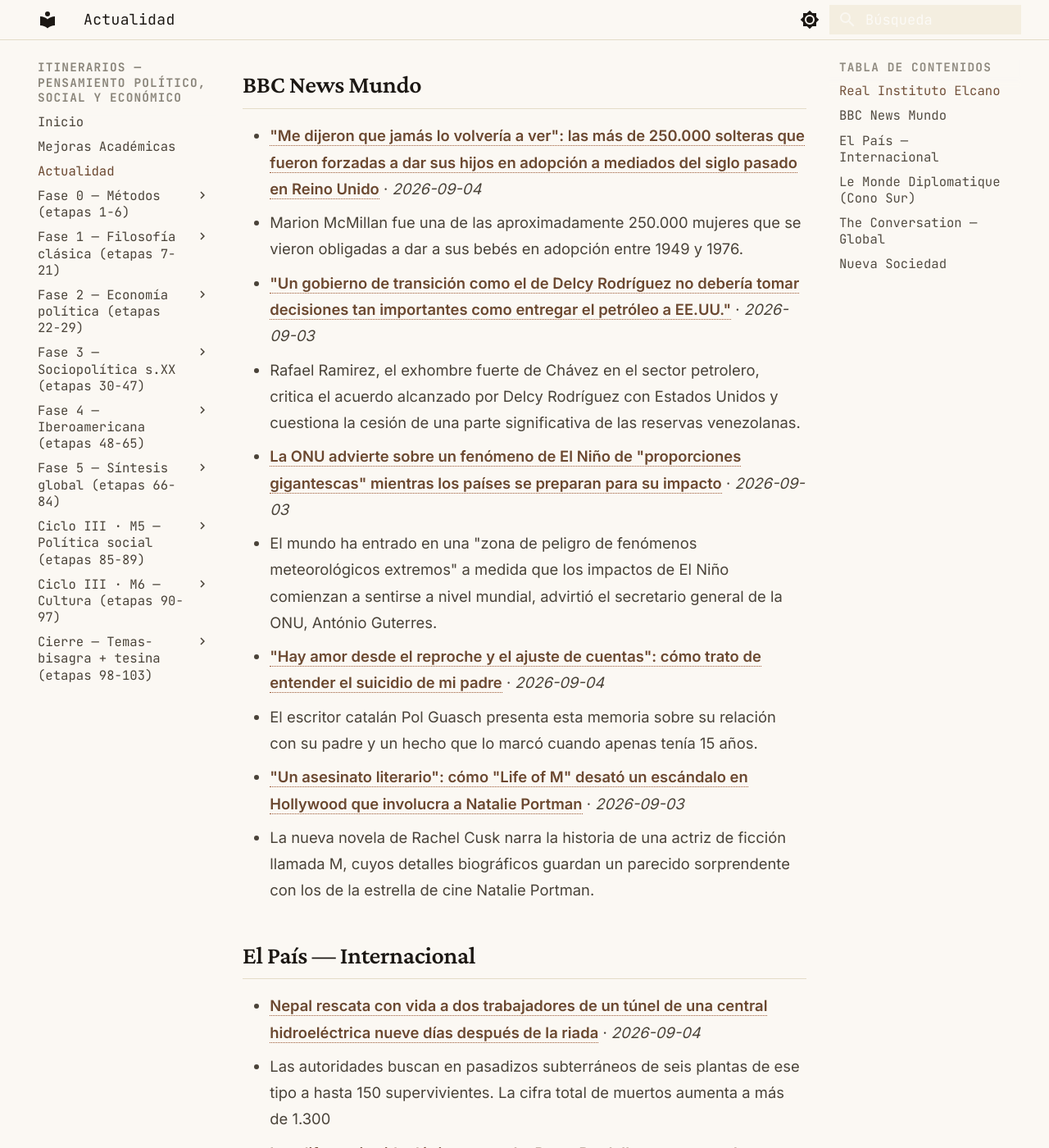
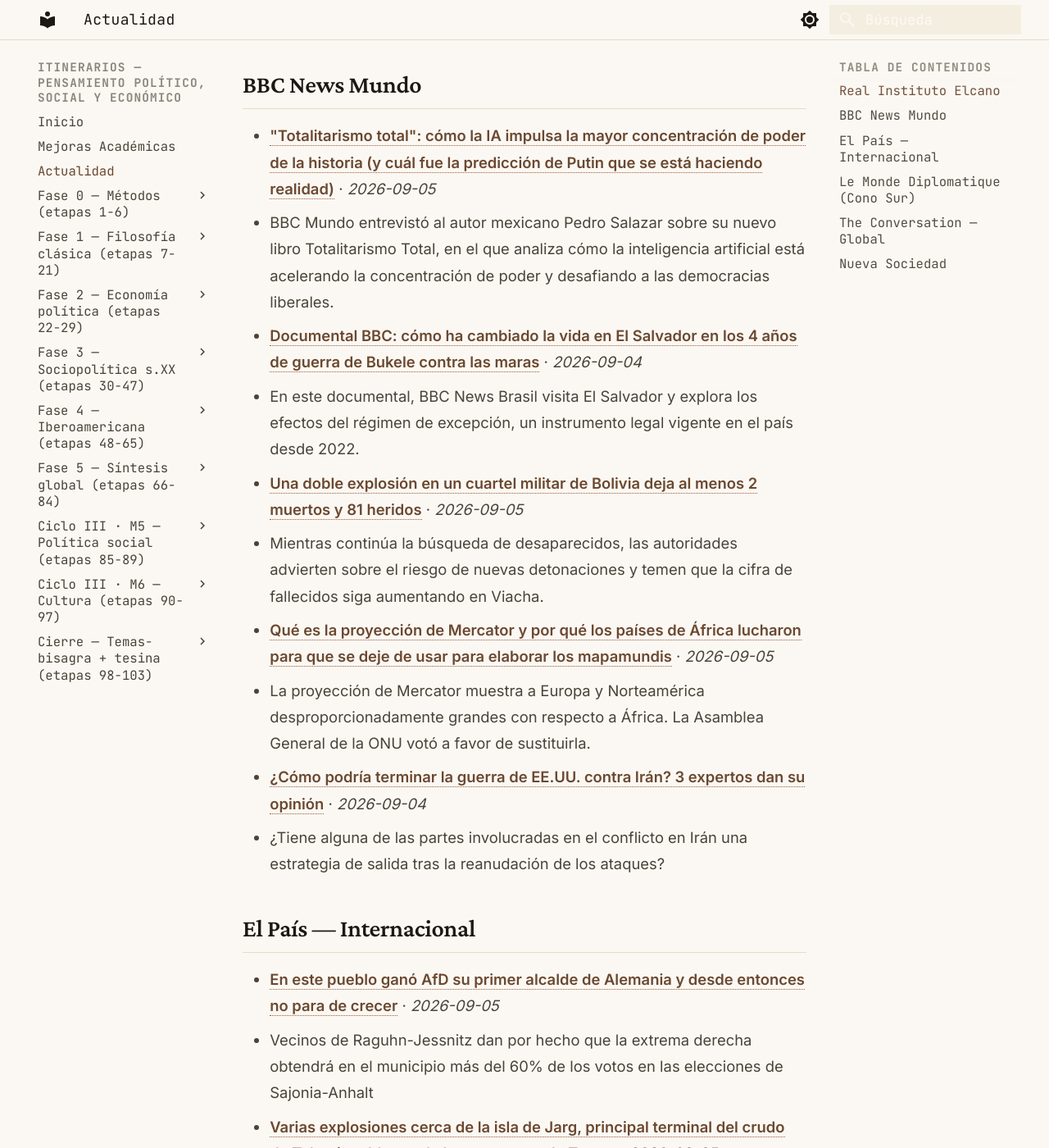
Before and after one commit to MrSpagVi/Curso, an MkDocs documentation site: the page built from docs/actualidad.md, in a window 1280 px wide and 1400 px high, scrolled down 749 px. Shown: the whole window at 82% size. Built offline with MkDocs 1.6.1 and Material for MkDocs 9.7.7, drawn with Linux system fonts in a browser that asks for light colours; some of the changed text lies outside the part shown.

Commit message:
auto: actualidad 2026-09-05

```diff
--- a/docs/actualidad.md
+++ b/docs/actualidad.md
@@ -6,7 +6,7 @@ title: Actualidad
 
 Últimos titulares de fuentes que dictan agenda en ciencia política y geopolítica. Actualizado automáticamente cada día (vía GitHub Actions).
 
-_Última actualización: 2026-09-04 10:13 UTC_
+_Última actualización: 2026-09-05 09:42 UTC_
 
 !!! tip "Ritual mensual — #actualidad"
     El último sábado de cada mes: agarrá **un** titular de los de abajo y escribí **300 palabras** aplicándole **2 autores** del último mes que leíste. ¿Qué diría cada uno? ¿En qué chocan? No resumas la noticia — usala como caso para pensar con las herramientas que venís construyendo. Guardá el texto con el tag `#actualidad` en tu sistema de notas. Esto convierte la teoría en criterio sobre la coyuntura: el objetivo del plan no es citar a Maquiavelo, es leer el presente con él.
@@ -17,29 +17,29 @@ _Sin datos en esta ejecución. Visitar fuente: [https://www.realinstitutoelcano.
 
 ## BBC News Mundo
 
-- **["Me dijeron que jamás lo volvería a ver": las más de 250.000 solteras que fueron forzadas a dar sus hijos en adopción a mediados del siglo pasado en Reino Unido](https://www.bbc.com/mundo/articles/cqxv9e0d0jeo?at_medium=RSS&at_campaign=rss)** · *2026-09-04*
-  - Marion McMillan fue una de las aproximadamente 250.000 mujeres que se vieron obligadas a dar a sus bebés en adopción entre 1949 y 1976.
-- **["Un gobierno de transición como el de Delcy Rodríguez no debería tomar decisiones tan importantes como entregar el petróleo a EE.UU."](https://www.bbc.com/mundo/articles/cy4zvelnynyo?at_medium=RSS&at_campaign=rss)** · *2026-09-03*
-  - Rafael Ramirez, el exhombre fuerte de Chávez en el sector petrolero, critica el acuerdo alcanzado por Delcy Rodríguez con Estados Unidos y cuestiona la cesión de una parte significativa de las reservas venezolanas.
-- **[La ONU advierte sobre un fenómeno de El Niño de "proporciones gigantescas" mientras los países se preparan para su impacto](https://www.bbc.com/mundo/articles/cr4vnrrwrqqo?at_medium=RSS&at_campaign=rss)** · *2026-09-03*
-  - El mundo ha entrado en una "zona de peligro de fenómenos meteorológicos extremos" a medida que los impactos de El Niño comienzan a sentirse a nivel mundial, advirtió el secretario general de la ONU, António Guterres.
-- **["Hay amor desde el reproche y el ajuste de cuentas": cómo trato de entender el suicidio de mi padre](https://www.bbc.com/mundo/articles/ckgw2xeq3yxo?at_medium=RSS&at_campaign=rss)** · *2026-09-04*
-  - El escritor catalán Pol Guasch presenta esta memoria sobre su relación con su padre y un hecho que lo marcó cuando apenas tenía 15 años.
-- **["Un asesinato literario": cómo "Life of M" desató un escándalo en Hollywood que involucra a Natalie Portman](https://www.bbc.com/mundo/articles/cvgye5g46ylo?at_medium=RSS&at_campaign=rss)** · *2026-09-03*
-  - La nueva novela de Rachel Cusk narra la historia de una actriz de ficción llamada M, cuyos detalles biográficos guardan un parecido sorprendente con los de la estrella de cine Natalie Portman.
+- **["Totalitarismo total": cómo la IA impulsa la mayor concentración de poder de la historia (y cuál fue la predicción de Putin que se está haciendo realidad)](https://www.bbc.com/mundo/articles/c62j8j6lvy7o?at_medium=RSS&at_campaign=rss)** · *2026-09-05*
+  - BBC Mundo entrevistó al autor mexicano Pedro Salazar sobre su nuevo libro Totalitarismo Total, en el que analiza cómo la inteligencia artificial está acelerando la concentración de poder y desafiando a las democracias liberales.
+- **[Documental BBC: cómo ha cambiado la vida en El Salvador en los 4 años de guerra de Bukele contra las maras](https://www.bbc.com/mundo/articles/cy7z03yyjp2o?at_medium=RSS&at_campaign=rss)** · *2026-09-04*
+  - En este documental, BBC News Brasil visita El Salvador y explora los efectos del régimen de excepción, un instrumento legal vigente en el país desde 2022.
+- **[Una doble explosión en un cuartel militar de Bolivia deja al menos 2 muertos y 81 heridos](https://www.bbc.com/mundo/articles/c78076w3jeyo?at_medium=RSS&at_campaign=rss)** · *2026-09-05*
+  - Mientras continúa la búsqueda de desaparecidos, las autoridades advierten sobre el riesgo de nuevas detonaciones y temen que la cifra de fallecidos siga aumentando en Viacha.
+- **[Qué es la proyección de Mercator y por qué los países de África lucharon para que se deje de usar para elaborar los mapamundis](https://www.bbc.com/mundo/articles/cx2zv86p1ryo?at_medium=RSS&at_campaign=rss)** · *2026-09-05*
+  - La proyección de Mercator muestra a Europa y Norteamérica desproporcionadamente grandes con respecto a África. La Asamblea General de la ONU votó a favor de sustituirla.
+- **[¿Cómo podría terminar la guerra de EE.UU. contra Irán? 3 expertos dan su opinión](https://www.bbc.com/mundo/articles/cwyzqr7v4n4o?at_medium=RSS&at_campaign=rss)** · *2026-09-04*
+  - ¿Tiene alguna de las partes involucradas en el conflicto en Irán una estrategia de salida tras la reanudación de los ataques?
 
 ## El País — Internacional
 
-- **[Nepal rescata con vida a dos trabajadores de un túnel de una central hidroeléctrica nueve días después de la riada](https://elpais.com/internacional/2026-09-04/nepal-rescata-con-vida-a-dos-trabajadores-de-un-tunel-de-una-central-hidroelectrica-nueve-dias-despues-de-la-riada.html)** · *2026-09-04*
-  - Las autoridades buscan en pasadizos subterráneos de seis plantas de ese tipo a hasta 150 supervivientes. La cifra total de muertos aumenta a más de 1.300
-- **[Las diferencias ideológicas entre Le Pen y Bardella amenazan a la ultraderecha](https://elpais.com/internacional/2026-09-04/las-diferencias-ideologicas-entre-le-pen-y-bardella-amenazan-a-la-ultraderecha.html)** · *2026-09-04*
-  - El delfín de la líder del RN, frustrado por no ser el candidato a las presidenciales, no oculta algunas discrepancias en temas como las jubilaciones o la prohibición del velo
-- **[La Casa Blanca convierte las políticas de Trump en videojuegos: desde dar caza a migrantes en Río Grande a construir un muro fronterizo](https://elpais.com/internacional/2026-09-04/la-casa-blanca-convierte-las-politicas-de-trump-en-videojuegos-desde-dar-caza-a-migrantes-en-rio-grande-a-construir-un-muro-fronterizo.html)** · *2026-09-04*
-  - La Administración del republicano lanza una web oficial, Arcade.gov, donde se puede emular de forma interactiva su agenda más polémica
+- **[En este pueblo ganó AfD su primer alcalde de Alemania y desde entonces no para de crecer](https://elpais.com/internacional/2026-09-05/en-este-pueblo-gano-afd-su-primer-alcalde-de-alemania-y-desde-entonces-no-para-de-crecer.html)** · *2026-09-05*
+  - Vecinos de Raguhn-Jessnitz dan por hecho que la extrema derecha obtendrá en el municipio más del 60% de los votos en las elecciones de Sajonia-Anhalt
+- **[Varias explosiones cerca de la isla de Jarg, principal terminal del crudo de Teherán y blanco de las amenazas de Trump](https://elpais.com/internacional/2026-09-05/varias-explosiones-cerca-de-la-isla-de-jarg-principal-terminal-del-crudo-de-teheran-y-blanco-de-las-amenazas-de-trump.html)** · *2026-09-05*
+  - La prensa local afirma que misiles estadounidenses tomaron como blanco un pequeño petrolero iraní
+- **[Rusia usa arrestos y coacciones para lograr mandar más reclutas al frente con Ucrania](https://elpais.com/internacional/2026-09-05/rusia-usa-arrestos-y-coacciones-para-lograr-mandar-mas-reclutas-en-el-frente-con-ucrania.html)** · *2026-09-05*
+  - Las ONG denuncian un aumento de los abusos por parte de los reclutadores cuyos objetivos son a menudo personas vulnerables. Según los analistas Moscú registra unas 20.000 bajas al mes
+- **[Trump ha entendido el futuro: los videojuegos y el campo de batalla de la política](https://elpais.com/internacional/2026-09-04/trump-ha-entendido-el-futuro-los-videojuegos-y-el-campo-de-batalla-de-la-politica.html)** · *2026-09-04*
+  - La Casa Blanca convierte las políticas republicanas en juegos en su nueva plataforma digital
 - **[Con las manos manchadas de catástrofe](https://elpais.com/opinion/2026-09-02/con-las-manos-manchadas-de-catastrofe.html)** · *2026-09-02*
   - Aunque algunas partes del mundo sufren sequías devastadoras o inundaciones apocalípticas, los dos principales programas en las elecciones brasileñas defienden aumentar la producción de petróleo
-- **[Portazo en Reikiavik, oportunidad perdida en Bruselas](https://elpais.com/internacional/2026-08-31/portazo-en-reikiavik-oportunidad-perdida-en-bruselas.html)** · *2026-08-31*
-  - Islandia renuncia a un paraguas de seguridad y a una salida a su crisis de precios, pero la UE ve esfumarse una ocasión única: un refuerzo sencillo para un proyecto en horas bajas
 
 ## Le Monde Diplomatique (Cono Sur)
 
@@ -47,16 +47,16 @@ _Sin datos en esta ejecución. Visitar fuente: [https://www.eldiplo.org/feed/](h
 
 ## The Conversation — Global
 
-- **[Xi, Putin and Modi looking in different directions as Shanghai Cooperation Organisation marks 25th anniversary](https://theconversation.com/xi-putin-and-modi-looking-in-different-directions-as-shanghai-cooperation-organisation-marks-25th-anniversary-291058)** · *2026-09-04*
-  - Despite representing a quarter of the globe, the bloc has never managed to present a unified worldview.
-- **[The pastry paradox: why are the Danes slimmer than Britons?](https://theconversation.com/the-pastry-paradox-why-are-the-danes-slimmer-than-britons-276934)** · *2026-09-04*
-  - Denmark eats more sugar than Britain and invented the Danish pastry, yet far fewer Danes are obese. What are they doing differently?
-- **[View from The Hill: ‘Howard’s battlers’ and ‘Tony’s tradies’ are now responding to the drum beat of One Nation](https://theconversation.com/view-from-the-hill-howards-battlers-and-tonys-tradies-are-now-responding-to-the-drum-beat-of-one-nation-290830)** · *2026-09-04*
-  - A new report finds the surge in support for One Nation is no longer just a protest vote.
-- **[Is Australia’s school system ‘anti-boy’?](https://theconversation.com/is-australias-school-system-anti-boy-291262)** · *2026-09-04*
-  - Nationals leader Matt Canavan says boys are ‘sick and tired of the feminisation’ of Australia’s curriculum. An education professor explains how it works.
-- **[A record-shattering El Niño is almost here. Here’s what that means for the world’s weather](https://theconversation.com/a-record-shattering-el-nino-is-almost-here-heres-what-that-means-for-the-worlds-weather-291258)** · *2026-09-04*
-  - It threatens to compound the worst effects of climate change.
+- **[The Lindsay Clancy case looks tragically like NZ’s Lauren Dickason trial. Here’s where they differ](https://theconversation.com/the-lindsay-clancy-case-looks-tragically-like-nzs-lauren-dickason-trial-heres-where-they-differ-291154)** · *2026-09-05*
+  - A legal defence of infanticide exists in NZ and other similar jurisdictions. But it is not an option in US courts, making the Clancy jury’s job more difficult.
+- **[The legacy of Gloria Steinem: A woman who mattered](https://theconversation.com/the-legacy-of-gloria-steinem-a-woman-who-mattered-291230)** · *2026-09-04*
+  - Feminist scholar Rebecca Sullivan says meeting Gloria Steinem was a highlight of her career. Here, she reflects on everything she gave us, but also how she may have overshadowed other feminists.
+- **[Reform UK polling sting: why even small donations matter in politics these days](https://theconversation.com/reform-uk-polling-sting-why-even-small-donations-matter-in-politics-these-days-291314)** · *2026-09-04*
+  - It’s the latest financial controversy to rock the party.
+- **[Syria: journey through a country in ruins](https://theconversation.com/syria-journey-through-a-country-in-ruins-291199)** · *2026-09-04*
+  - Our team of researchers travelled through some of Syria’s devastated cities to find out how people are rebuilding their lives after the civil war.
+- **[A mosquito that can transmit Zika has bred in London – but that doesn’t mean the virus is spreading in people there](https://theconversation.com/a-mosquito-that-can-transmit-zika-has-bred-in-london-but-that-doesnt-mean-the-virus-is-spreading-in-people-there-291221)** · *2026-09-04*
+  - The immediate risk is very low. The discovery shows how warmer weather may change Britain’s defences against mosquito-borne disease.
 
 ## Nueva Sociedad
 
```
